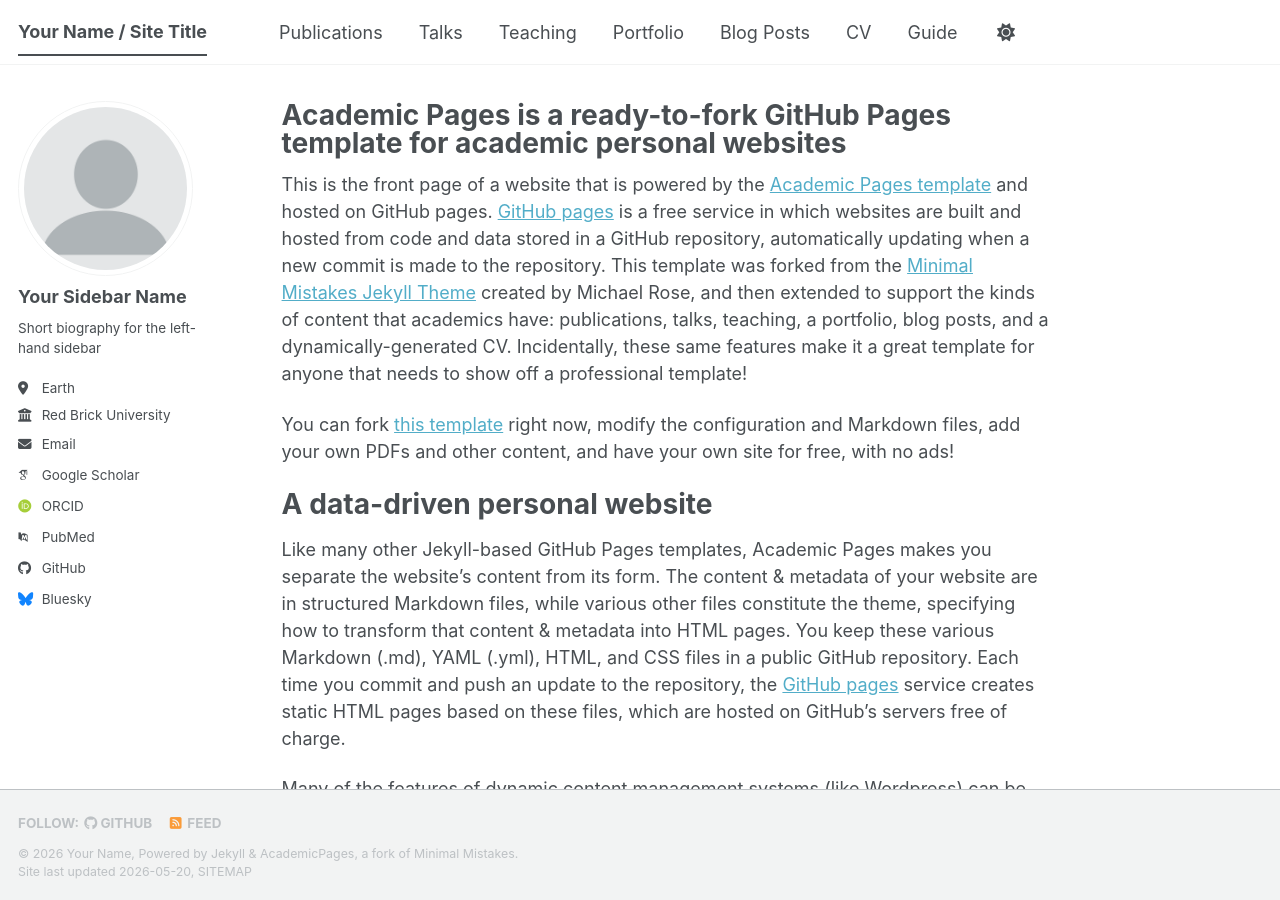
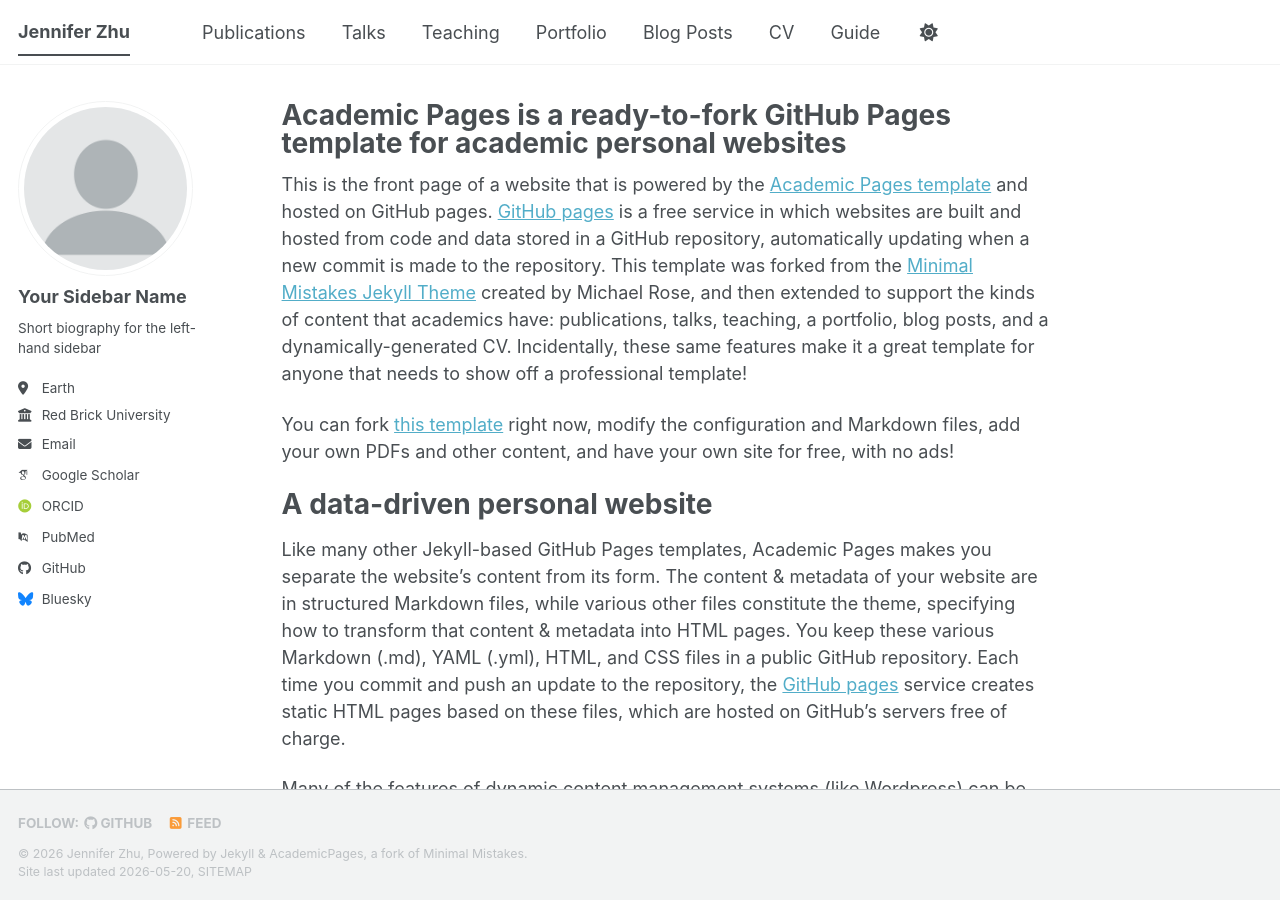
Before and after one commit to jengithubb/jengithubb.github.io, a Jekyll site: the page built from _pages/about.md, in a window 1280 px wide and 900 px high. Built offline with Jekyll 4.4.1, drawn with Linux system fonts in a browser that asks for light colours; some web fonts are replaced; a script bundle is joined from its source files by our own code; library files that are not in the unit come from our copies.

Commit message:
Update site configuration with new owner details
Updated site title, name, description, and URL to reflect the new owner.

```diff
--- a/_config.yml
+++ b/_config.yml
@@ -9,11 +9,11 @@
 # Basic Site Settings
 locale                   : "en-US"
 site_theme               : "default" # The available themes options are "default", "air", "sunrise", "mint", "dirt" and "contrast"
-title                    : "Your Name / Site Title"
+title                    : "Jennifer Zhu"
 title_separator          : "-"
-name                     : &name "Your Name"
-description              : &description "Your Name's academic portfolio"   # Update this with a general description of your site, this is the default if not overridden by a page
-url                      : https://academicpages.github.io # The base hostname & protocol for your site e.g. "https://[your GitHub username].github.io",
+name                     : &name "Jennifer Zhu"
+description              : &description "Jennifer Zhu's academic portfolio"   # Update this with a general description of your site, this is the default if not overridden by a page
+url                      : https://jengithubb.github.io # The base hostname & protocol for your site e.g. "https://[your GitHub username].github.io",
                                                            # or if you already have some other page hosted on Github then use "https://[your GitHub username].github.io/[Your Repo Name]"
 baseurl                  : "" # the subpath of your site, e.g. "/blog"
 repository               : "academicpages/academicpages.github.io"
```
